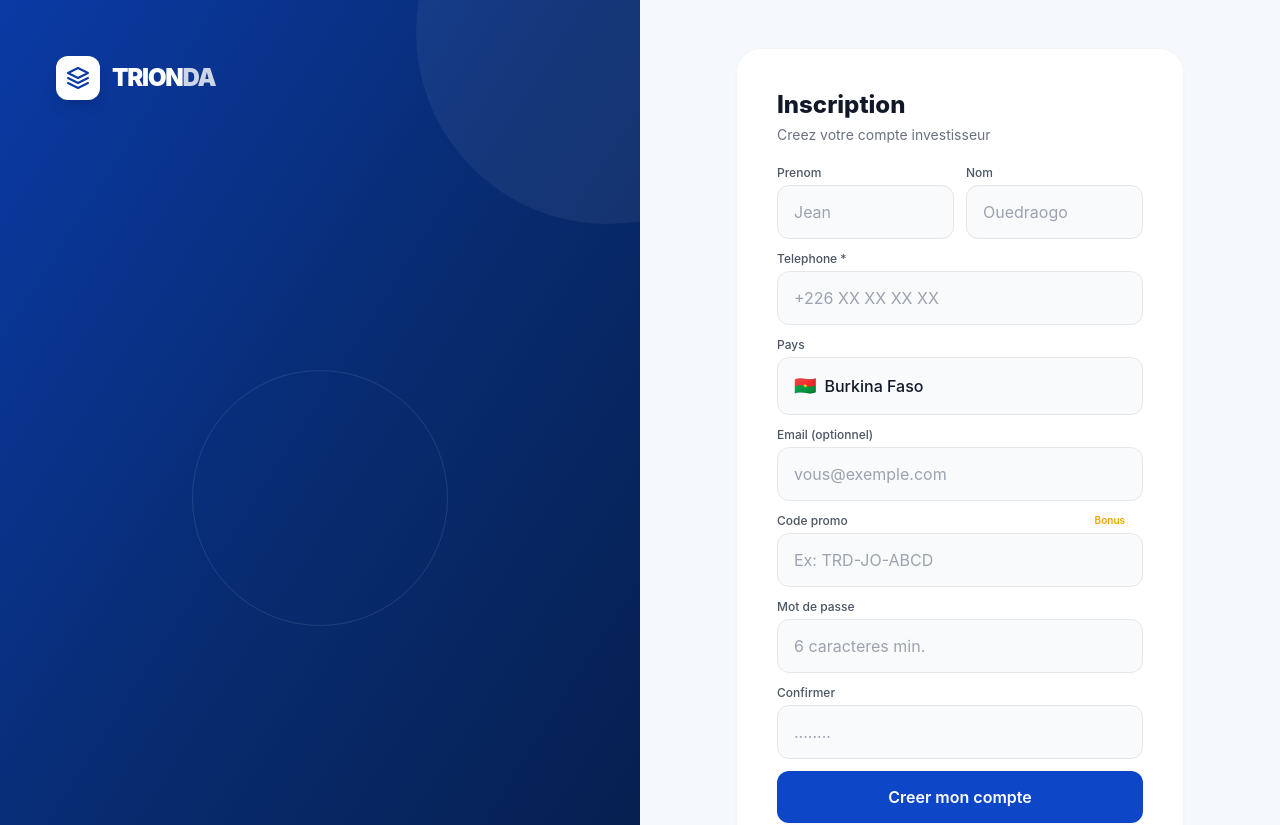
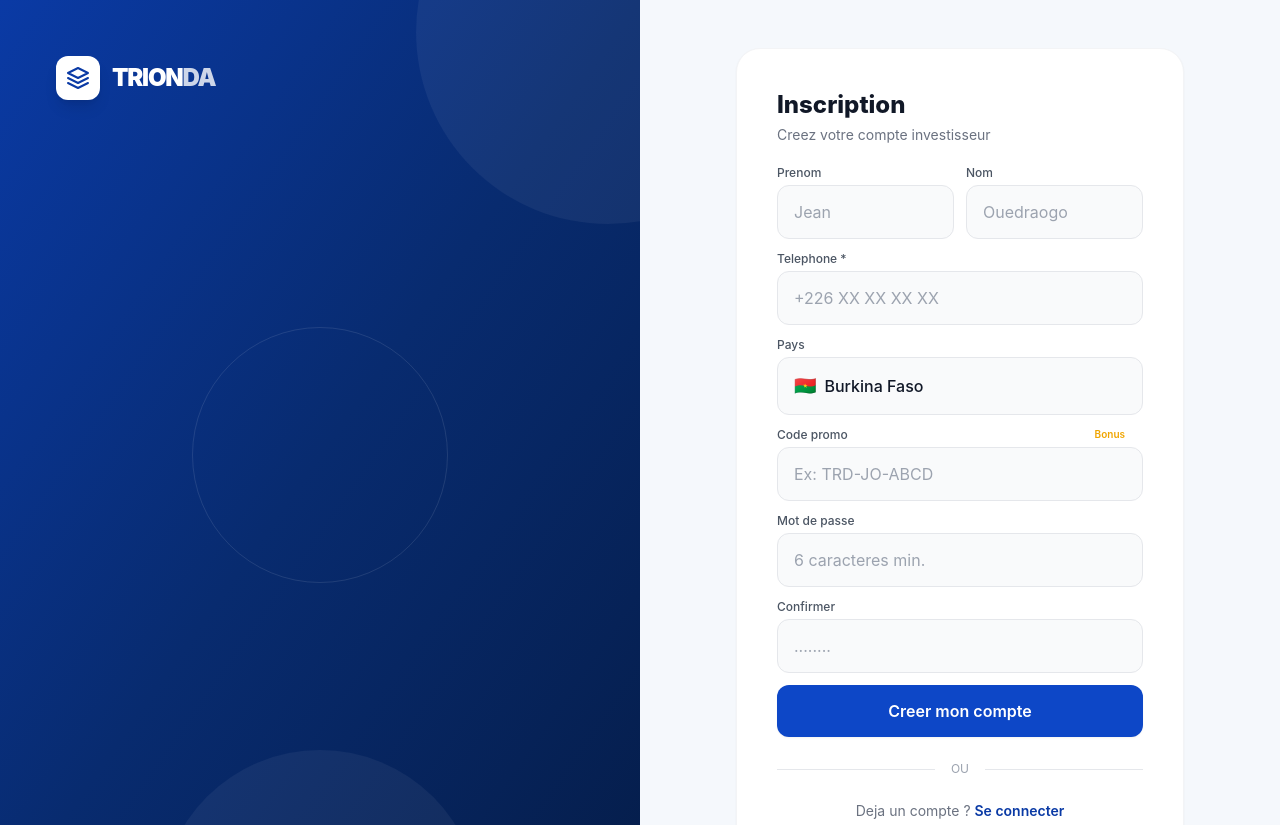
Before and after one commit to fredogary7-rgb/trionda, a Next.js app: page /register in a window 1280 px wide. Shown: the top 825 px of the page. Built offline with nearby package versions, Linux system fonts and the light colour scheme.

Commit message:
fix: suppression du champ email sur la page d'inscription

```diff
--- a/src/app/register/page.tsx
+++ b/src/app/register/page.tsx
@@ -61,7 +61,6 @@ return (
               </div>
               <div><label className="block text-xs font-medium text-gray-600 mb-1">Telephone *</label><input type="tel" value={f.ph} onChange={up("ph")} className="input-light" placeholder="+226 XX XX XX XX" required /></div>
               <div><label className="block text-xs font-medium text-gray-600 mb-1">Pays</label><div className="input-light flex items-center gap-2 cursor-default"><span className="text-lg">🇧🇫</span><span className="text-gray-900 font-medium">Burkina Faso</span></div></div>
-              <div><label className="block text-xs font-medium text-gray-600 mb-1">Email (optionnel)</label><input type="email" value={f.em} onChange={up("em")} className="input-light" placeholder="vous@exemple.com" /></div>
               <div className="relative">
                 <label className="block text-xs font-medium text-gray-600 mb-1">Code promo</label>
                 <input type="text" value={f.pc} onChange={up("pc")} className="input-light" placeholder="Ex: TRD-JO-ABCD" />
```
